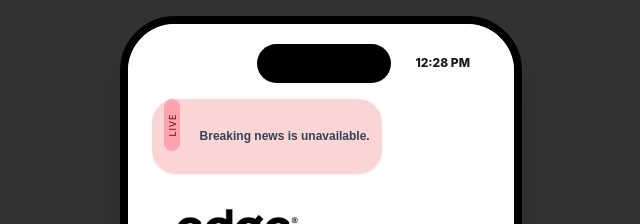
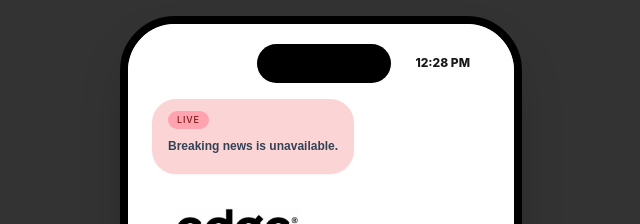
Before and after one commit to ron-sinoy/poli_engine, a React (Vite) app: page / in a window 1280 px wide. Shown: the top 224 px of the page, without its empty margins (319-959 px from the left). Built offline with nearby package versions, Linux system fonts and the light colour scheme; no server answers; a web font is replaced by a local one.

Commit message:
added breaking news endpoint

```diff
--- a/src/components/BreakingNews.jsx
+++ b/src/components/BreakingNews.jsx
@@ -1,15 +1,40 @@
-import React from 'react';
+import React, { useEffect, useState } from 'react';
 
-const BreakingNews = ({ text }) => (
-  // Used flex flex-row items-center and gap to ensure text and live-badge strictly never overlap
-  <div className="w-full max-w-[354px] h-[75px] bg-bnBg rounded-[24px] mx-auto flex flex-row items-center px-[12px] gap-[20px] box-border shrink-0 shadow-sm relative">
-    <div className="w-[15.61px] h-[52.21px] rounded-[34px] bg-bnPill flex items-center justify-center shrink-0 self-start z-20 overflow-hidden">
-      <span className="font-inter font-medium text-[9px] text-bnPillText uppercase -rotate-90 flex items-center justify-center h-full w-full tracking-widest whitespace-nowrap relative pt-[1px]">live</span>
+const ROTATION_INTERVAL_MS = 3000;
+
+const BreakingNews = ({ news = [], isLoading = false, error = '' }) => {
+  const [activeIndex, setActiveIndex] = useState(0);
+  const incidents = news.filter((incident) => typeof incident?.body === 'string' && incident.body.trim());
+
+  useEffect(() => {
+    setActiveIndex(0);
+
+    if (incidents.length < 2) {
+      return undefined;
+    }
+
+    const intervalId = window.setInterval(() => {
+      setActiveIndex((currentIndex) => (currentIndex + 1) % incidents.length);
+    }, ROTATION_INTERVAL_MS);
+
+    return () => window.clearInterval(intervalId);
+  }, [news, incidents.length]);
+
+  const text = incidents[activeIndex]?.body
+    || (isLoading ? 'Loading breaking news...' : '')
+    || (error ? 'Breaking news is unavailable.' : '')
+    || 'No breaking news available.';
+
+  return (
+    <div className="w-full max-w-[354px] min-h-[75px] bg-bnBg rounded-[24px] mx-auto flex flex-col items-start px-[16px] py-[12px] gap-[8px] box-border shrink-0 shadow-sm">
+      <div className="h-[18px] rounded-[34px] bg-bnPill flex items-center justify-center px-[9px] shrink-0">
+        <span className="font-inter font-medium text-[9px] text-bnPillText uppercase tracking-widest whitespace-nowrap">live</span>
+      </div>
+      <p className="font-anek font-semibold text-[12px] text-textMalayalam leading-[1.5] w-full">
+        {text}
+      </p>
     </div>
-    <p className="font-anek font-semibold text-[12px] text-textMalayalam leading-[1.247] h-[37px] line-clamp-3 flex items-center">
-      {text}
-    </p>
-  </div>
-);
+  );
+};
 
 export default BreakingNews;
--- a/src/components/HomeContainer.jsx
+++ b/src/components/HomeContainer.jsx
@@ -54,15 +54,15 @@ const HomeContainer = ({
     ? visibleThreads
     : visibleThreads.slice(0, COLLAPSED_THREAD_COUNT);
   const hasMoreThreads = visibleThreads.length > COLLAPSED_THREAD_COUNT;
-  const breakingNewsText = breakingNews[0]?.body
-    || (breakingNewsLoading ? 'Loading breaking news...' : '')
-    || (breakingNewsError ? 'Breaking news is unavailable.' : '')
-    || 'No breaking news available.';
 
   return (
     <div className="flex min-h-full w-full flex-col items-start bg-cardBg px-[24px] box-border">
       <div className="mt-[10px] md:mt-[75px]">
-        <BreakingNews text={breakingNewsText} />
+        <BreakingNews
+          news={breakingNews}
+          isLoading={breakingNewsLoading}
+          error={breakingNewsError}
+        />
       </div>
 
       <div className="mt-[10px]">
```
